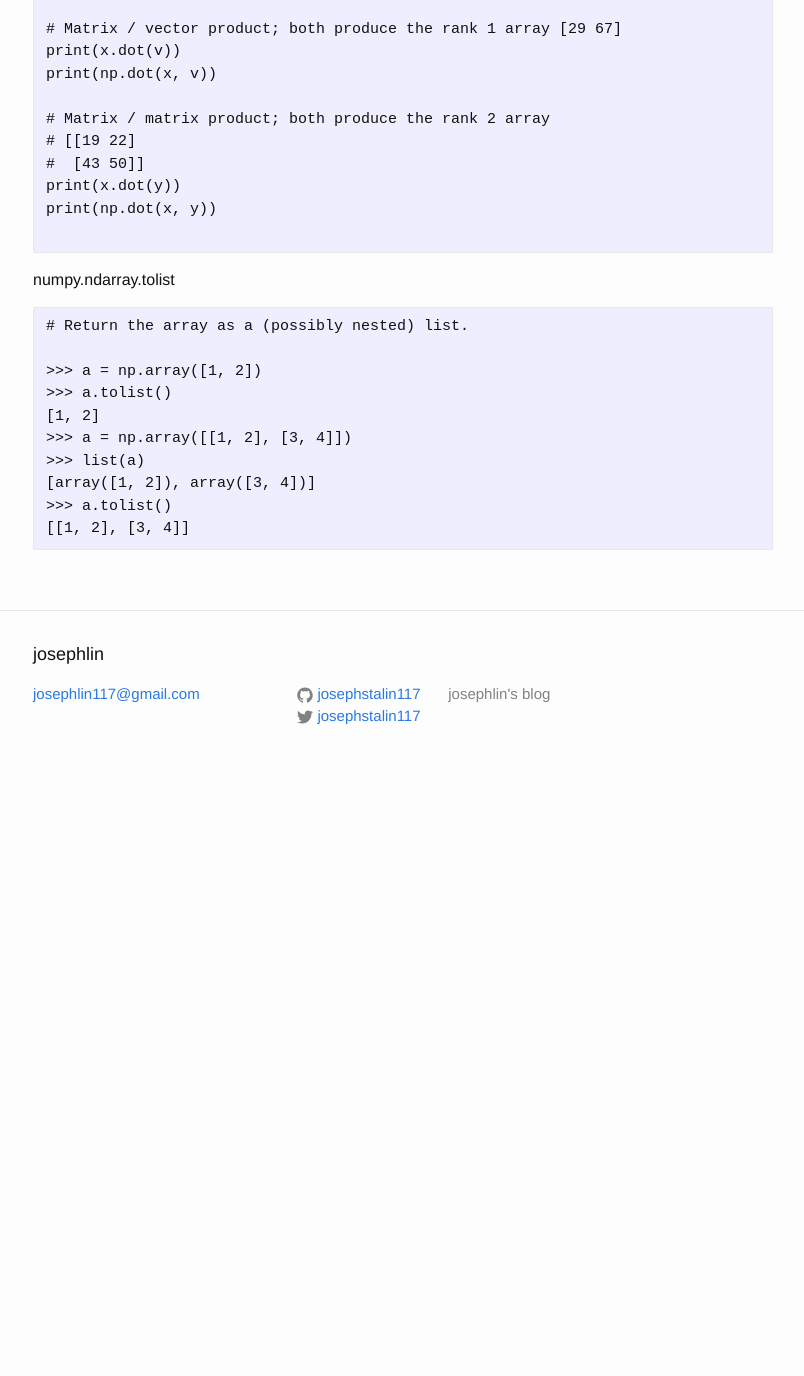
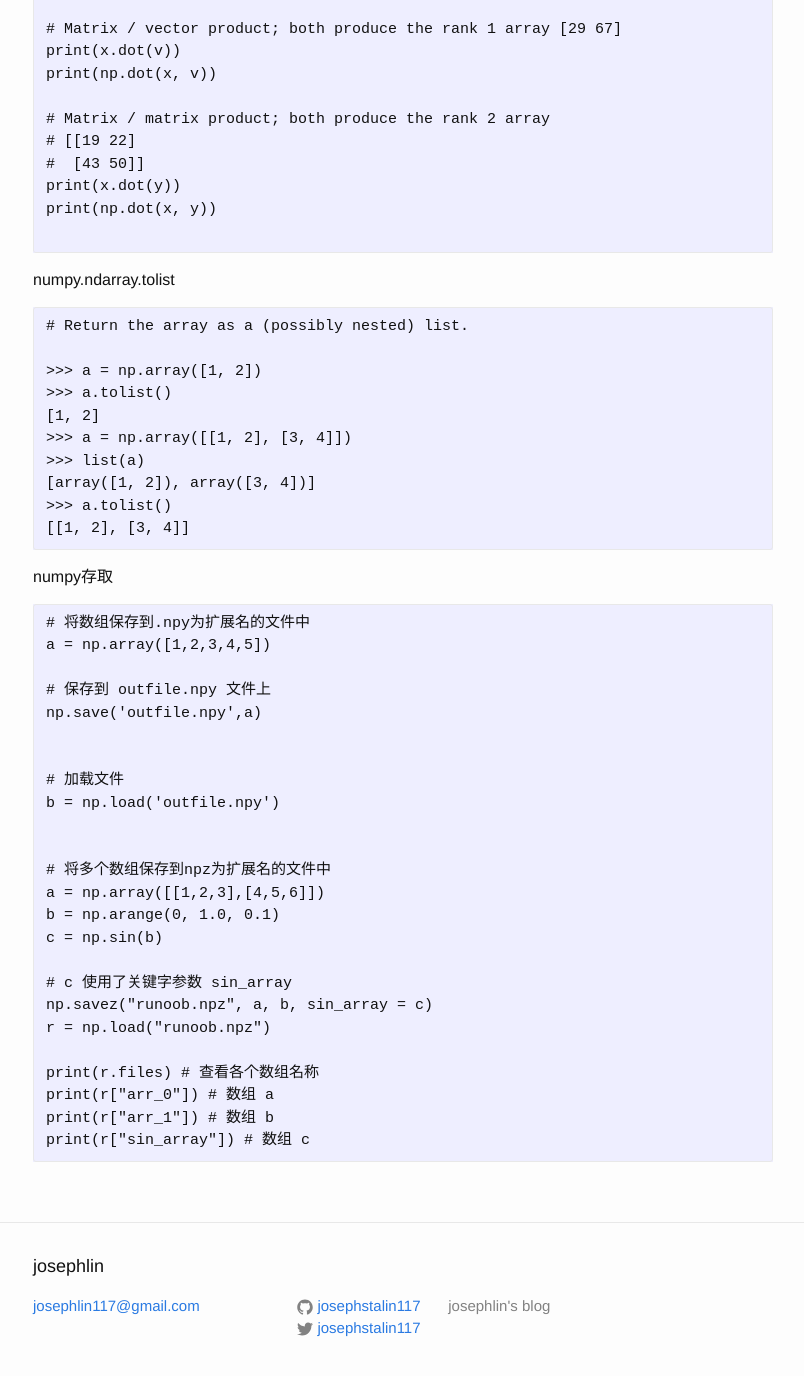
Before and after one commit to josephstalin117/josephstalin117.github.io, a Jekyll site: the page built from _posts/2018-3-3-numpy.markdown, in a window 1280 px wide and 1400 px high, scrolled down 11925 px. Shown: the top 1376 px of the window, without its empty margins (237-1041 px from the left). Built offline with Jekyll 4.4.1, drawn with Linux system fonts in a browser that asks for light colours; before the commit the page ends 12713 px from its top, so only the background shows below that.

Commit message:
update mysql & numpy, add np.load & np.save

````diff
--- a/_posts/2018-3-3-numpy.markdown
+++ b/_posts/2018-3-3-numpy.markdown
@@ -566,3 +566,31 @@ numpy.ndarray.tolist
 >>> a.tolist()
 [[1, 2], [3, 4]]
 ```
+
+numpy存取
+```
+# 将数组保存到.npy为扩展名的文件中
+a = np.array([1,2,3,4,5])
+
+# 保存到 outfile.npy 文件上
+np.save('outfile.npy',a)
+
+
+# 加载文件
+b = np.load('outfile.npy')
+
+
+# 将多个数组保存到npz为扩展名的文件中
+a = np.array([[1,2,3],[4,5,6]])
+b = np.arange(0, 1.0, 0.1)
+c = np.sin(b)
+
+# c 使用了关键字参数 sin_array
+np.savez("runoob.npz", a, b, sin_array = c)
+r = np.load("runoob.npz")
+
+print(r.files) # 查看各个数组名称
+print(r["arr_0"]) # 数组 a
+print(r["arr_1"]) # 数组 b
+print(r["sin_array"]) # 数组 c
+```
````
Also changed, not shown: _posts/2016-05-03-mysql.markdown (+18 -15 lines).
